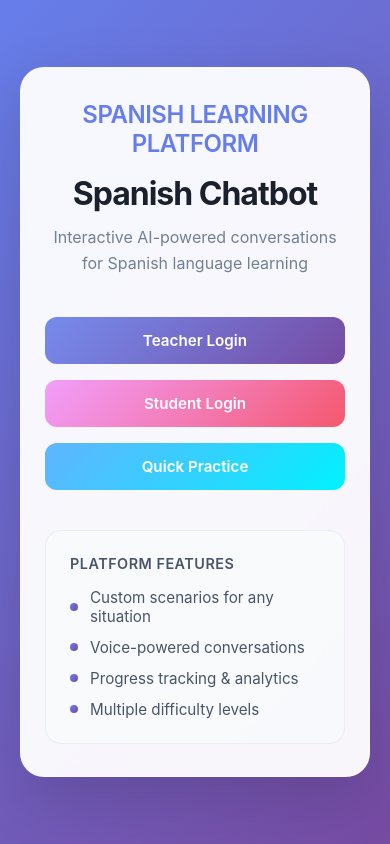
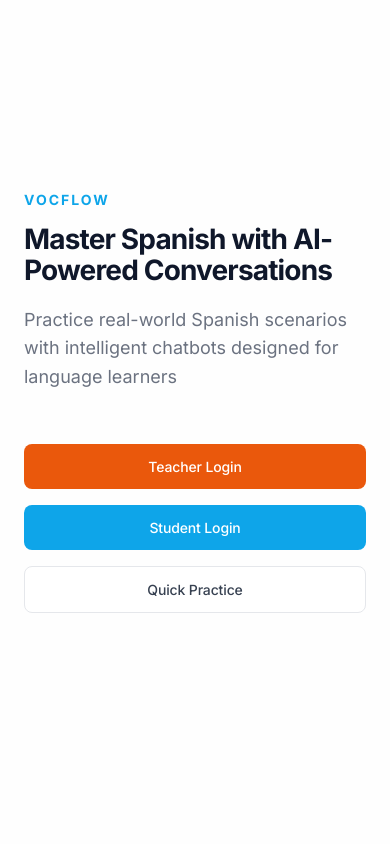
Before and after one commit to Kvncortz/spanish-chatbot, a FastAPI app: page / in a window 390 px wide. Run offline with FastAPI, Linux system fonts and the light colour scheme.

Commit message:
Redesign index.html with modern layout and VocaFlow branding
- Adopted split-screen layout matching student signup page
- Added VocaFlow branding with clean header
- Improved typography and spacing
- Centered illustration image
- Removed feature section for cleaner design
- Enhanced button styling and responsiveness

```diff
--- a/templates/index.html
+++ b/templates/index.html
@@ -3,7 +3,8 @@
 <head>
     <meta charset="UTF-8">
     <meta name="viewport" content="width=device-width, initial-scale=1.0">
-    <title>Spanish Learning Platform</title>
+    <title>VocaFlow - Spanish Learning Platform</title>
+    <link href="https://fonts.googleapis.com/css2?family=Inter:wght@300;400;500;600;700&display=swap" rel="stylesheet">
     <style>
         * {
             margin: 0;
@@ -12,49 +13,94 @@
         }
 
         body {
+            margin: 0;
             font-family: 'Inter', -apple-system, BlinkMacSystemFont, 'Segoe UI', Roboto, sans-serif;
-            background: linear-gradient(135deg, #667eea 0%, #764ba2 100%);
+            background: #fefefe;
             min-height: 100vh;
             display: flex;
             align-items: center;
             justify-content: center;
-            color: #2d3748;
+            padding: 0;
         }
 
-        .container {
-            background: rgba(255, 255, 255, 0.95);
-            backdrop-filter: blur(20px);
-            border-radius: 24px;
-            padding: 48px;
-            box-shadow: 0 20px 60px rgba(0, 0, 0, 0.15);
-            text-align: center;
-            max-width: 520px;
-            width: 90%;
-            border: 1px solid rgba(255, 255, 255, 0.2);
+        .home-container {
+            width: 100%;
+            max-width: 100%;
+            height: 100vh;
+            background: transparent;
+            display: grid;
+            grid-template-columns: 45% 55%;
+            overflow: hidden;
         }
 
-        .logo {
-            font-size: 1.5rem;
-            font-weight: 600;
-            color: #667eea;
-            margin-bottom: 16px;
-            letter-spacing: -0.5px;
+        .home-left {
+            padding: 60px 70px;
+            display: flex;
+            flex-direction: column;
+            justify-content: center;
+            background: transparent;
         }
 
-        h1 {
-            color: #1a202c;
-            font-size: 2.5rem;
-            margin-bottom: 12px;
-            font-weight: 700;
-            letter-spacing: -1px;
+        .home-right {
+            background: transparent;
+            display: flex;
+            align-items: center;
+            justify-content: center;
+            position: relative;
+            overflow: hidden;
+            padding: 0;
         }
 
-        .subtitle {
-            color: #718096;
-            font-size: 1.1rem;
+        .illustration {
+            width: 100%;
+            height: 100%;
+            display: flex;
+            align-items: flex-start;
+            justify-content: center;
+            padding: 0;
+            position: relative;
+        }
+
+        .illustration img {
+            width: 100%;
+            max-width: 800px;
+            height: 100vh;
+            object-fit: contain;
+            object-position: center;
+        }
+
+        .home-header {
+            background: transparent;
+            color: #0f172a;
+            padding: 0;
+            text-align: left;
+            border-bottom: none;
             margin-bottom: 40px;
+        }
+
+        .brand {
+            font-size: 14px;
+            font-weight: 700;
+            color: #0ea5e9;
+            margin-bottom: 16px;
+            letter-spacing: 2px;
+            text-transform: uppercase;
+        }
+
+        .home-header h1 {
+            font-size: 42px;
+            font-weight: 700;
+            margin-bottom: 20px;
+            letter-spacing: -0.03em;
+            color: #0f172a;
+            line-height: 1.1;
+        }
+
+        .home-header p {
+            font-size: 18px;
+            color: #6b7280;
             line-height: 1.6;
-            font-weight: 400;
+            margin-bottom: 12px;
         }
 
         .buttons {
@@ -65,183 +111,152 @@
         }
 
         .btn {
+            width: 100%;
             padding: 16px 24px;
             border: none;
-            border-radius: 12px;
-            font-size: 1rem;
-            font-weight: 600;
+            border-radius: 8px;
+            font-size: 15px;
+            font-weight: 500;
             cursor: pointer;
             transition: all 0.2s ease;
             text-decoration: none;
             display: inline-flex;
             align-items: center;
             justify-content: center;
-            position: relative;
-            overflow: hidden;
-        }
-
-        .btn::before {
-            content: '';
-            position: absolute;
-            top: 0;
-            left: 0;
-            right: 0;
-            bottom: 0;
-            background: linear-gradient(135deg, rgba(255,255,255,0.1) 0%, rgba(255,255,255,0) 100%);
-            border-radius: inherit;
+            letter-spacing: -0.01em;
         }
 
         .btn-teacher {
-            background: linear-gradient(135deg, #667eea 0%, #764ba2 100%);
-            color: white;
+            background: #ea580c;
+            color: #ffffff;
         }
 
         .btn-teacher:hover {
+            background: #dc2626;
             transform: translateY(-1px);
-            box-shadow: 0 8px 25px rgba(102, 126, 234, 0.3);
+            box-shadow: 0 4px 12px rgba(234, 88, 12, 0.3);
         }
 
         .btn-student {
-            background: linear-gradient(135deg, #f093fb 0%, #f5576c 100%);
-            color: white;
+            background: #0ea5e9;
+            color: #ffffff;
         }
 
         .btn-student:hover {
+            background: #0284c7;
             transform: translateY(-1px);
-            box-shadow: 0 8px 25px rgba(245, 87, 108, 0.3);
+            box-shadow: 0 4px 12px rgba(14, 165, 233, 0.3);
         }
 
         .btn-practice {
-            background: linear-gradient(135deg, #4facfe 0%, #00f2fe 100%);
-            color: white;
+            background: #ffffff;
+            color: #374151;
+            border: 1.5px solid #e5e7eb;
         }
 
         .btn-practice:hover {
+            background: #f8fafc;
+            border-color: #94a3b8;
             transform: translateY(-1px);
-            box-shadow: 0 8px 25px rgba(79, 172, 254, 0.3);
         }
 
-        .btn-outline {
-            background: transparent;
-            color: white;
-            border: 2px solid rgba(255, 255, 255, 0.3);
-            backdrop-filter: blur(10px);
-            padding: 14px 28px;
-            font-size: 15px;
-            font-weight: 600;
-            border-radius: 12px;
-            transition: all 0.3s cubic-bezier(0.4, 0, 0.2, 1);
-            letter-spacing: -0.025em;
-            position: relative;
-            overflow: hidden;
+        .features-section {
+            margin-top: 20px;
         }
 
-        .btn-outline:hover {
-            background: rgba(255, 255, 255, 0.1);
-            border-color: rgba(255, 255, 255, 0.5);
-            transform: translateY(-2px);
-            box-shadow: 0 8px 25px rgba(255, 255, 255, 0.2);
-        }
-
-        .btn-outline::before {
-            content: '';
-            position: absolute;
-            top: 0;
-            left: 0;
-            right: 0;
-            bottom: 0;
-            background: linear-gradient(135deg, rgba(255,255,255,0.1) 0%, rgba(255,255,255,0) 100%);
-            border-radius: inherit;
-            opacity: 0;
-            transition: opacity 0.3s ease;
-        }
-
-        .btn-outline:hover::before {
-            opacity: 1;
-        }
-
-        .alternative-options {
-            margin-top: 20px;
-            text-align: center;
-        }
-
-        .alternative-options p {
-            color: rgba(255, 255, 255, 0.8);
+        .features-title {
             font-size: 14px;
-            margin-bottom: 16px;
-        }
-
-        .alt-buttons {
-            display: flex;
-            gap: 12px;
-            justify-content: center;
-            flex-wrap: wrap;
-        }
-
-        .features {
-            text-align: left;
-            background: rgba(248, 250, 252, 0.8);
-            border-radius: 16px;
-            padding: 24px;
-            border: 1px solid rgba(226, 232, 240, 0.6);
-        }
-
-        .feature-title {
-            font-size: 0.9rem;
             font-weight: 600;
-            color: #4a5568;
-            margin-bottom: 16px;
+            color: #6b7280;
+            margin-bottom: 24px;
             text-transform: uppercase;
             letter-spacing: 0.5px;
         }
 
-        .feature {
-            display: flex;
-            align-items: center;
-            gap: 12px;
-            margin-bottom: 12px;
-            color: #4a5568;
-            font-size: 0.95rem;
+        .feature-grid {
+            display: grid;
+            grid-template-columns: 1fr 1fr;
+            gap: 20px;
+        }
+
+        .feature-card {
+            background: #f8fafc;
+            padding: 20px;
+            border-radius: 12px;
+            border: 1px solid #e2e8f0;
+            transition: all 0.2s ease;
+        }
+
+        .feature-card:hover {
+            background: #f1f5f9;
+            border-color: #cbd5e1;
+            transform: translateY(-2px);
         }
 
         .feature-icon {
-            width: 8px;
-            height: 8px;
-            background: linear-gradient(135deg, #667eea 0%, #764ba2 100%);
-            border-radius: 50%;
-            flex-shrink: 0;
+            display: none;
         }
 
-        .feature:last-child {
-            margin-bottom: 0;
+        .feature-title-text {
+            font-size: 15px;
+            font-weight: 600;
+            color: #1e293b;
+            margin-bottom: 8px;
+            line-height: 1.3;
         }
 
-        @media (max-width: 768px) {
-            .container {
-                padding: 32px 24px;
-                margin: 20px;
+        .feature-description {
+            font-size: 13px;
+            color: #64748b;
+            line-height: 1.5;
         }
 
-            h1 {
-                font-size: 2rem;
+        @media (max-width: 968px) {
+            .home-container {
+                grid-template-columns: 1fr;
             }
 
-            .subtitle {
-                font-size: 1rem;
+            .home-right {
+                display: none;
+            }
+
+            .home-left {
+                padding: 40px 32px;
+            }
+
+            .home-header h1 {
+                font-size: 32px;
+            }
+
+            .feature-grid {
+                grid-template-columns: 1fr;
+            }
+        }
+
+        @media (max-width: 600px) {
+            .home-left {
+                padding: 32px 24px;
+            }
+
+            .home-header h1 {
+                font-size: 28px;
             }
 
             .btn {
                 padding: 14px 20px;
-                font-size: 0.95rem;
+                font-size: 14px;
             }
         }
     </style>
 </head>
 <body>
-    <div class="container">
-        <div class="logo">SPANISH LEARNING PLATFORM</div>
-        <h1>Spanish Chatbot</h1>
-        <p class="subtitle">Interactive AI-powered conversations for Spanish language learning</p>
+    <div class="home-container">
+        <div class="home-left">
+            <div class="home-header">
+                <div class="brand">VOCFLOW</div>
+                <h1>Master Spanish with AI-Powered Conversations</h1>
+                <p>Practice real-world Spanish scenarios with intelligent chatbots designed for language learners</p>
+            </div>
 
             <div class="buttons">
                 <a href="/teacher-login" class="btn btn-teacher">
@@ -255,23 +270,11 @@
                 </a>
             </div>
 
-        <div class="features">
-            <div class="feature-title">Platform Features</div>
-            <div class="feature">
-                <span class="feature-icon"></span>
-                <span>Custom scenarios for any situation</span>
         </div>
-            <div class="feature">
-                <span class="feature-icon"></span>
-                <span>Voice-powered conversations</span>
-            </div>
-            <div class="feature">
-                <span class="feature-icon"></span>
-                <span>Progress tracking & analytics</span>
-            </div>
-            <div class="feature">
-                <span class="feature-icon"></span>
-                <span>Multiple difficulty levels</span>
+
+        <div class="home-right">
+            <div class="illustration">
+                <img src="/static/images/index.png" alt="Spanish learning with AI chatbot">
             </div>
         </div>
     </div>
```
Lines whose indentation alone changed are shown as unchanged.
